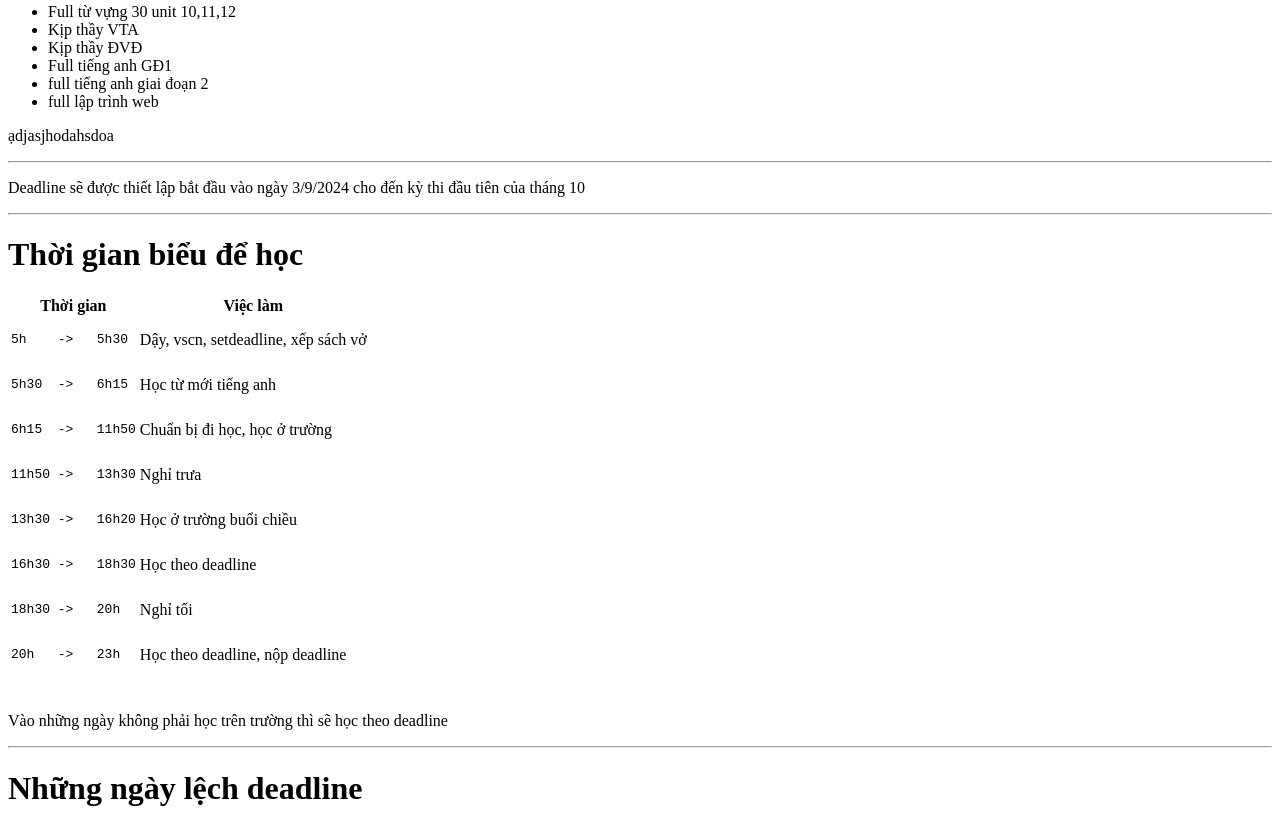
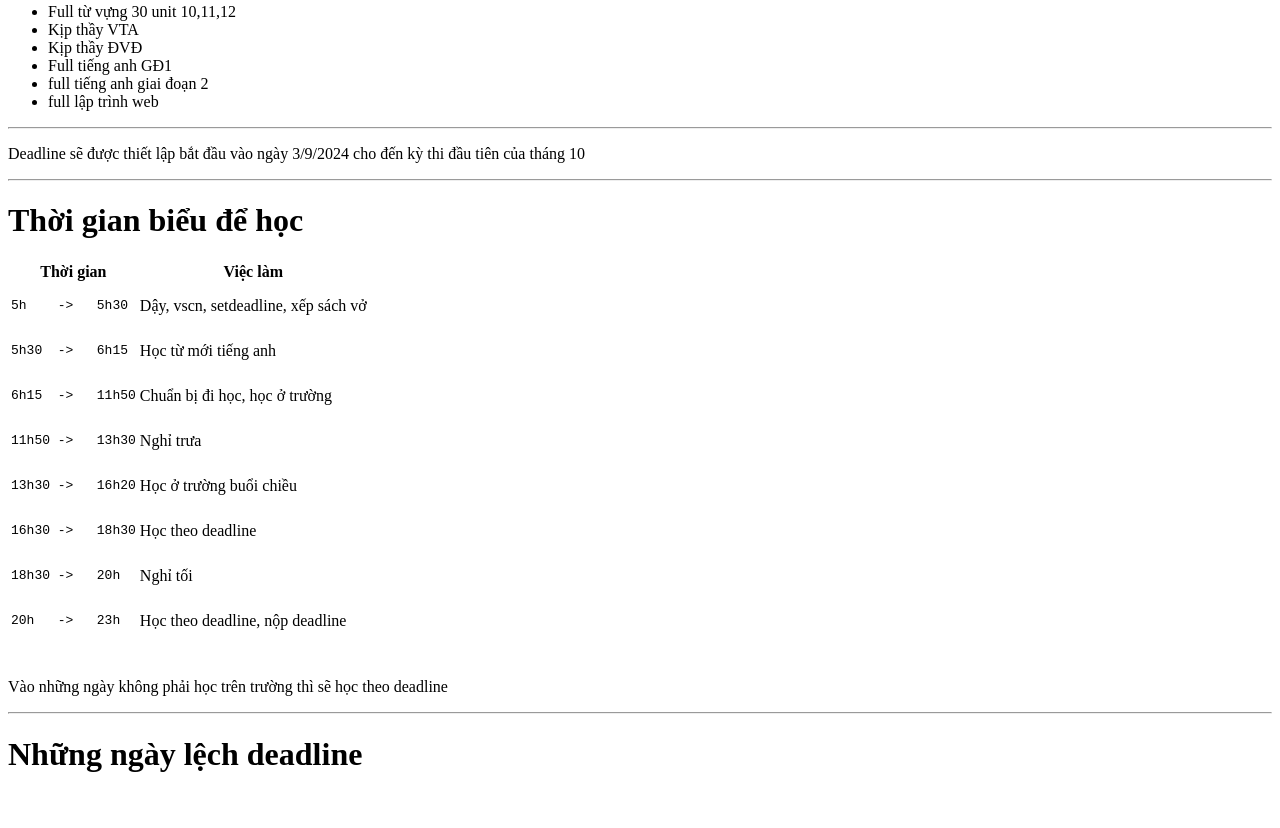
Before and after one commit to Lwman81812/manhlaygoc, a plain HTML site: page index.html in a window 1280 px wide. Shown: the part 1056-1884 px from the top of the page. After the commit the page ends 1850 px from the top, so only its background shows below. Drawn offline with Linux system fonts and the light colour scheme.

Commit message:
thaydoithemtgb

```diff
--- a/index.html
+++ b/index.html
@@ -76,7 +76,6 @@
     <li>full tiếng anh giai đoạn 2</li>
     <li>full lập trình web</li>
 </ul>
-<p>ạdjasjhodahsdoa</p>
 
 <hr>
 <p>Deadline sẽ được thiết lập bắt đầu vào ngày 3/9/2024 cho đến kỳ thi đầu tiên của tháng 10 </p>
```
